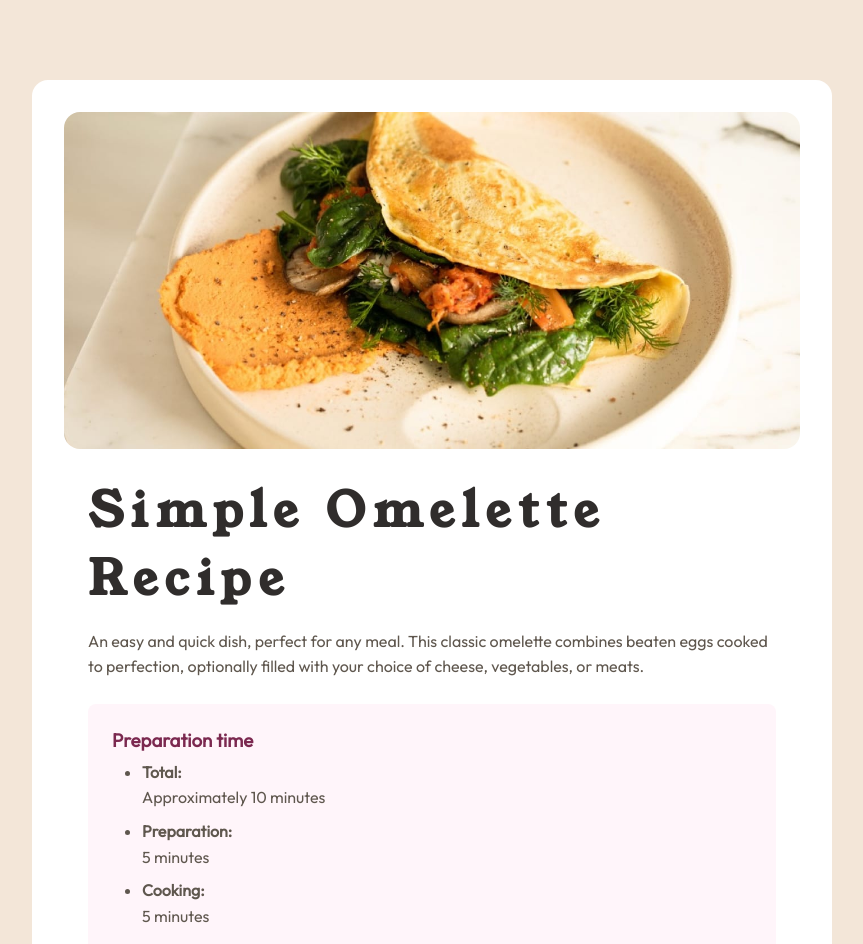
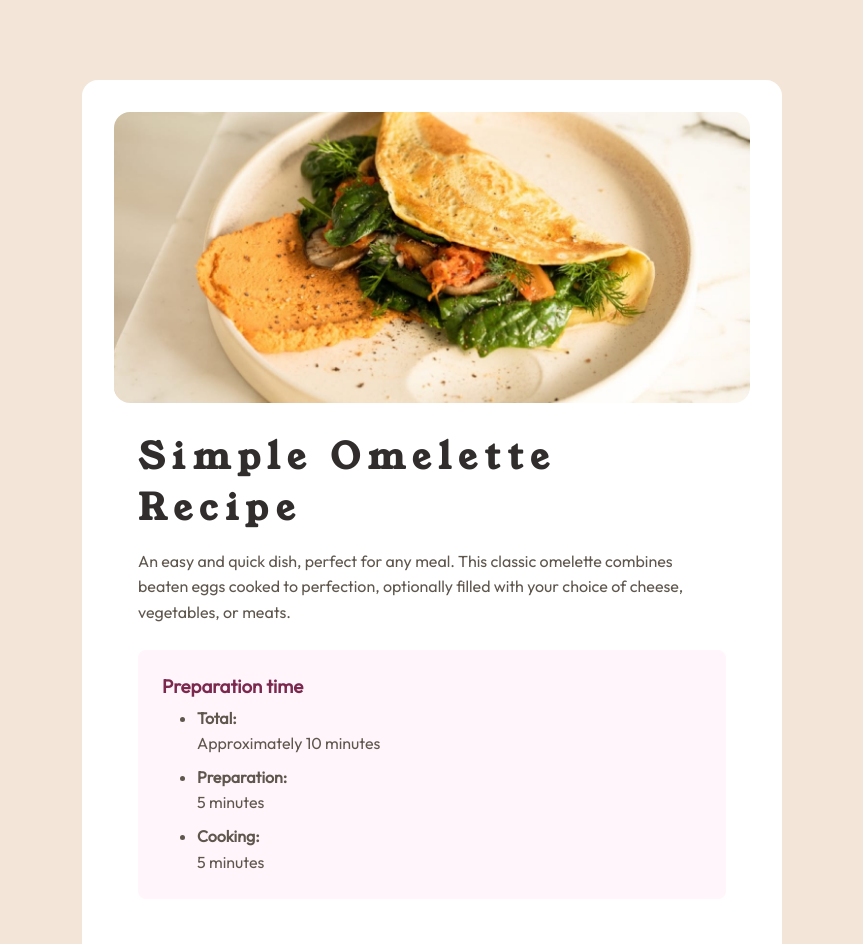
Before and after one commit to albertooliveira-ia/recipe-page, a plain HTML site: page index.html in a window 1280 px wide. Shown: the top 944 px of the page, without its empty margins (208-1071 px from the left). Drawn offline with Linux system fonts and the light colour scheme.

Commit message:
first Commit

```diff
--- a/style.css
+++ b/style.css
@@ -17,7 +17,7 @@ img{
 }
 ul,
 ol{
-    padding-left: 30px;
+    padding-left: 35px;
 }
 body{
     background-color: hsl(30, 54%, 90%);
@@ -36,7 +36,7 @@ li{
     margin-top: 0.5rem;
 }
 .container{
-    max-width: 800px;
+    max-width: 700px;
     margin-inline: auto;
     background-color: #fff;
 }
@@ -94,7 +94,7 @@ li{
         border-radius: 1rem;
     }
     .banner h1{
-        font-size: 48px;
+        font-size: 36px;
     }
     img{
         border-radius: 1rem;
```
